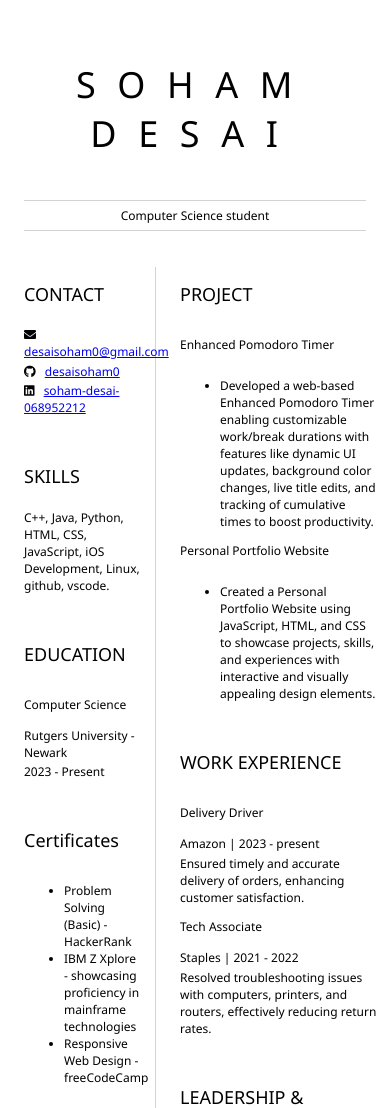
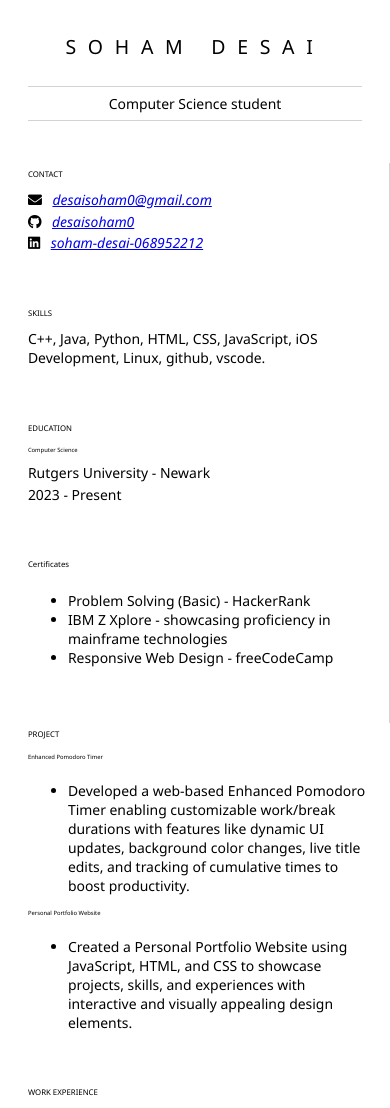
Before and after one commit to desaisoham0/resume, a plain HTML site: page index.html in a window 390 px wide. Shown: the top 1108 px of the page. Drawn offline with Linux system fonts and the light colour scheme.

Commit message:
update index and style

```diff
--- a/index.html
+++ b/index.html
@@ -1,8 +1,11 @@
 <!DOCTYPE html>
-<html>
+<html lang="en">
 	<head>
+        <meta charset="UTF-8">
+        <meta name="viewport" content="width=device-width, initial-scale=1.0">
+        <meta name="description" content="Soham Desai's Professional Portfolio - Computer Science student at Rutgers University showcasing projects, skills, and work experience.">
+        <title>SOHAM DESAI</title>
 		<link href="style.css" rel="stylesheet">
-		<title>SOHAM DESAI</title>
         <link rel="stylesheet" href="https://cdnjs.cloudflare.com/ajax/libs/font-awesome/5.15.4/css/all.min.css">
 	</head>
 
@@ -19,18 +22,20 @@
 				<section>
 					<h2>CONTACT</h2>
 					<!-- contact info including social media -->
+                    <address>
                         <p>
                             <i class="fa fa-envelope" aria-hidden="true"></i>
                             <a href="mailto:desaisoham0@gmail.com">desaisoham0@gmail.com</a>
                         </p>
                         <p>
                             <i class="fab fa-github" aria-hidden="true"></i>
-                        <a href="github.com/desaisoham0">desaisoham0</a>
+                            <a href="https://github.com/desaisoham0">desaisoham0</a>
                         </p>
                         <p>
                             <i class="fab fa-linkedin" aria-hidden="true"></i>
-                        <a href="linkedin.com/soham-desai-068952212">soham-desai-068952212</a>
+                            <a href="https://www.linkedin.com/in/soham-desai-068952212/">soham-desai-068952212</a>
                      </p>
+                    </address>
 				</section>
 				<section>
 					<h2>SKILLS</h2>
@@ -43,7 +48,7 @@
                         Rutgers University - Newark
                     </p>
                     <p>
-                        2023 - Present
+                        <time datetime="2023">2023 - Present</time>
                     </p>
 				</section>
                 <section>
@@ -74,14 +79,14 @@
 					<h2>WORK EXPERIENCE</h2>
                     <h3>Delivery Driver</h3>
                     <p>
-                        Amazon | 2023 - present
+                        Amazon | <time datetime="2023">2023 - Present</time>
                     </p>
                     <p>
                         Ensured timely and accurate delivery of orders, enhancing customer satisfaction.
                     </p>
                     <h3>Tech Associate</h3>
                     <p>
-                        Staples | 2021 - 2022
+                        Staples | <time datetime="2021">2021 - 2022</time>
                     </p>
                     <p>
                         Resolved troubleshooting issues with computers, printers, and routers, effectively reducing return rates.
--- a/style.css
+++ b/style.css
@@ -1,27 +1,39 @@
 body {
     font-family: 'Segoe UI', Tahoma, Geneva, Verdana, sans-serif;
-    font-size: 12px;
+    font-size: calc(12px + 0.5vw);;
     max-width: 960px;
     margin: auto;
 }
+h1, h2, h3 {
+    font-weight: 100;
+    margin-bottom: 0;
+}
 h1 {
-    font-size: 3em;
+    font-size: 4vw;
     letter-spacing: .6em;
     padding-top: 1em;
     padding-bottom: 1em;
 }
 h2 {
-    font-size: 1.5em;
+    font-size: 2vw;;
     padding-bottom: 1em;
 }
 h3 {
-    font-size: 1em;
+    font-size: 1.5vw;;
     padding-bottom: 1em;
 }
 main {
     display: grid;
-    grid-template-columns: 40% 60%;
+    grid-template-columns: 1fr 1.5fr;;
     margin-top: 3em;
+}
+@media (max-width: 768px) {
+    main {
+        grid-template-columns: 1fr; /* Stack columns on smaller screens */
+    }
+    h1 {
+        font-size: 5vw;
+    }
 }
 header {
     text-align: center;
@@ -46,10 +58,6 @@ hr {
     height: 1px;
 }
 
-h1, h2, h3 {
-    font-weight: 100;
-    margin-bottom: 0;
-}
 #mainLeft {
     border-right: 1px solid lightgray;
 }
```
Lines whose indentation alone changed are shown as unchanged.
